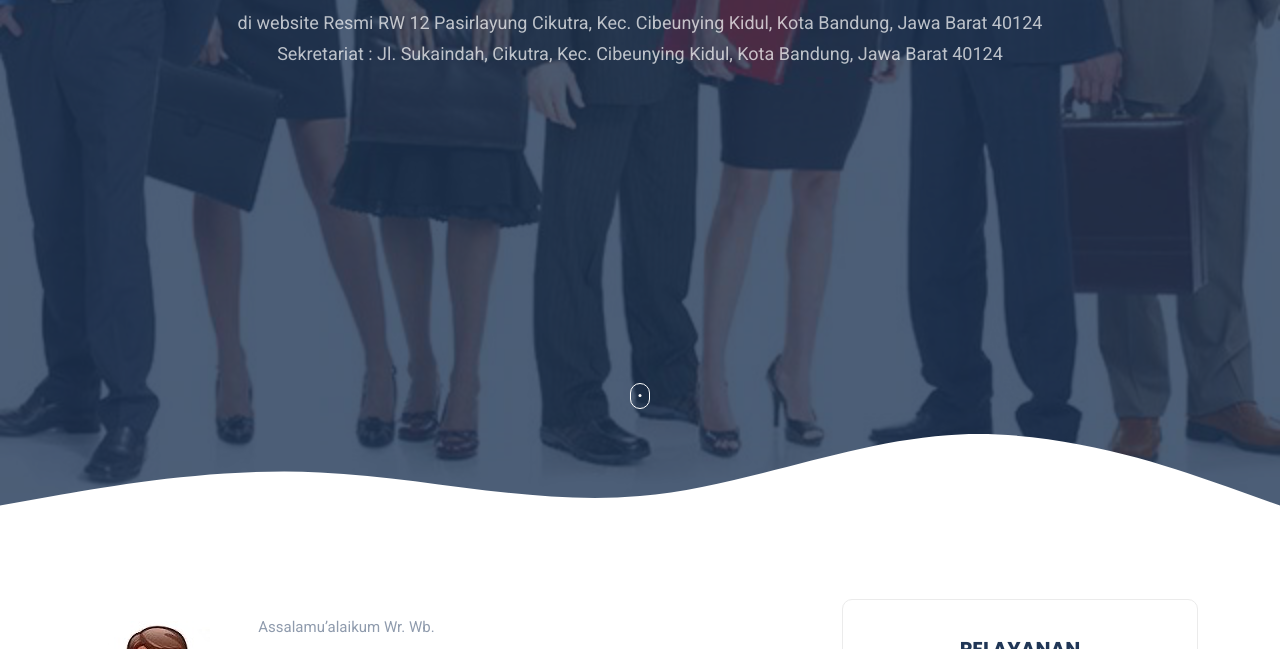
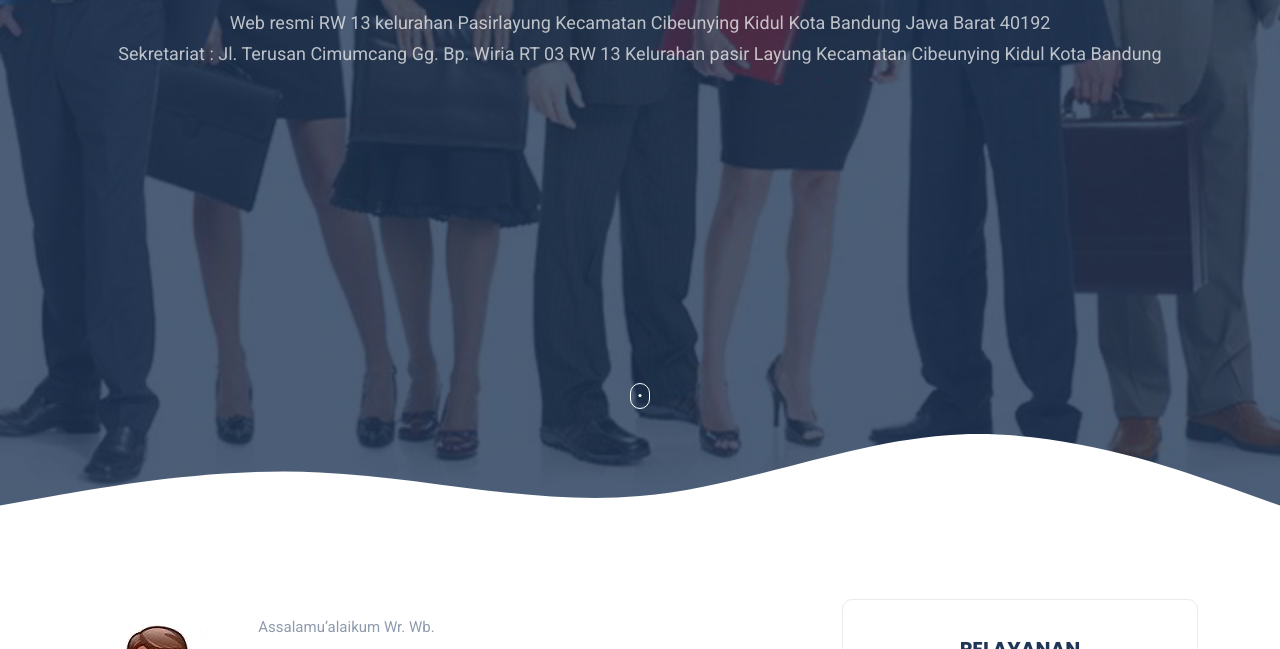
Before and after one commit to iseplutpinur/smart_rw, a plain HTML site: page docs/index.html in a window 1280 px wide. Shown: the part 451-1100 px from the top of the page. Drawn offline with Linux system fonts and the light colour scheme.

Commit message:
update alamat

```diff
--- a/docs/index.html
+++ b/docs/index.html
@@ -143,8 +143,9 @@
 				<div class="cta text-center p-0 m-0" style="max-width: none;">
 					<h2 class="mt-0 mb-4">Selamat datang</h2>
 					<p class="mt-0 mb-4">
-						di website Resmi RW 12 Pasirlayung Cikutra, Kec. Cibeunying Kidul, Kota Bandung, Jawa Barat
-						40124<br> Sekretariat : Jl. Sukaindah, Cikutra, Kec. Cibeunying Kidul, Kota Bandung, Jawa Barat 40124</p>
+						Web resmi RW 13 kelurahan Pasirlayung Kecamatan Cibeunying Kidul Kota Bandung Jawa Barat 40192<br>
+						Sekretariat : Jl. Terusan Cimumcang Gg. Bp. Wiria RT 03 RW 13 Kelurahan pasir Layung Kecamatan Cibeunying
+						Kidul Kota Bandung</p>
 				</div>
 			</div>
 			<!-- animated mouse wheel -->
```
